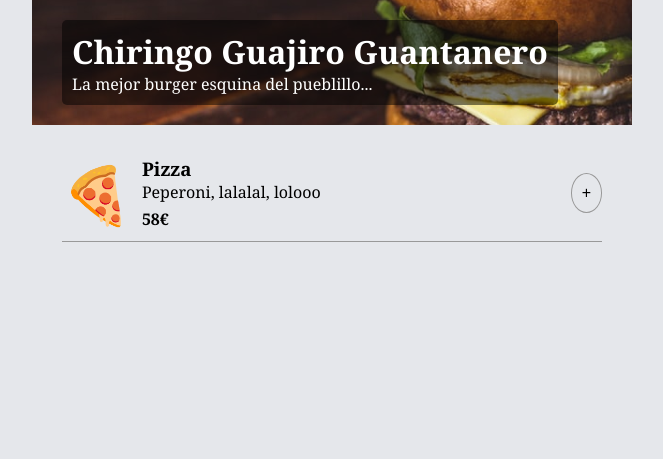
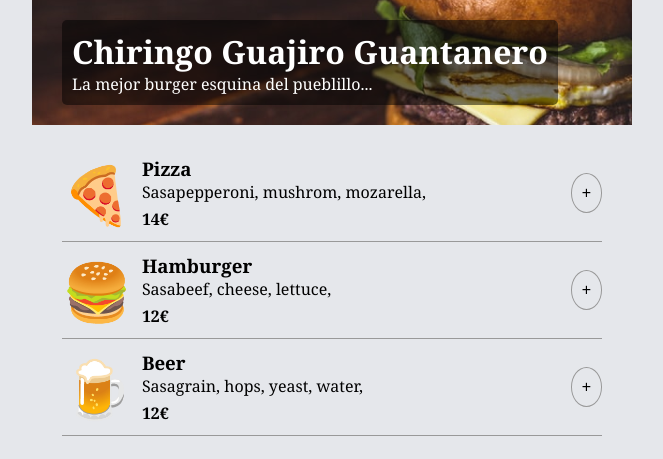
Before and after one commit to drkedrkedjon/burger-guajiro-guantanero, a plain HTML site: page index.html in a window 1280 px wide. Shown: the whole page, without its empty margins (308-971 px from the left). Drawn offline with Linux system fonts and the light colour scheme.

Commit message:
Render productos en la pagina.

```diff
--- a/index.html
+++ b/index.html
@@ -22,7 +22,7 @@
     </header>
     <main>
       <div id="productos">
-        <div class="product">
+        <!-- <div class="product">
           <p class="emoji">🍕</p>
           <div>
             <h3>Pizza</h3>
@@ -30,7 +30,7 @@
             <p class="precio">58€</p>
           </div>
             <button class="add-btn">+</button>
-        </div>
+        </div> -->
       </div>
     </main>
   </div>
--- a/scripts/data.js
+++ b/scripts/data.js
@@ -1,4 +1,4 @@
-const menuArray = [
+export const menuArray = [
   {
       name: "Pizza",
       ingredients: ["pepperoni", "mushrom", "mozarella"],
--- a/scripts/index.js
+++ b/scripts/index.js
@@ -0,0 +1,32 @@
+import {menuArray as dataArray} from './data.js'
+
+
+function getProductosHTML(data) {
+  let html = ''
+  data.forEach(product => {
+    let ingedientesHTML = 'Sasa'
+    product.ingredients.forEach( ingr => {
+      ingedientesHTML += `${ingr}, `
+    })
+
+
+    html += `
+      <div class="product">
+        <p class="emoji">${product.emoji}</p>
+        <div>
+          <h3>${product.name}</h3>
+          <p>${ingedientesHTML}</p>
+          <p class="precio">${product.price}€</p>
+        </div>
+        <button class="add-btn">+</button>
+      </div>
+    `
+  });
+  return html
+}
+
+function render() {
+  document.querySelector("#productos").innerHTML = getProductosHTML(dataArray)
+}
+
+render()
```
